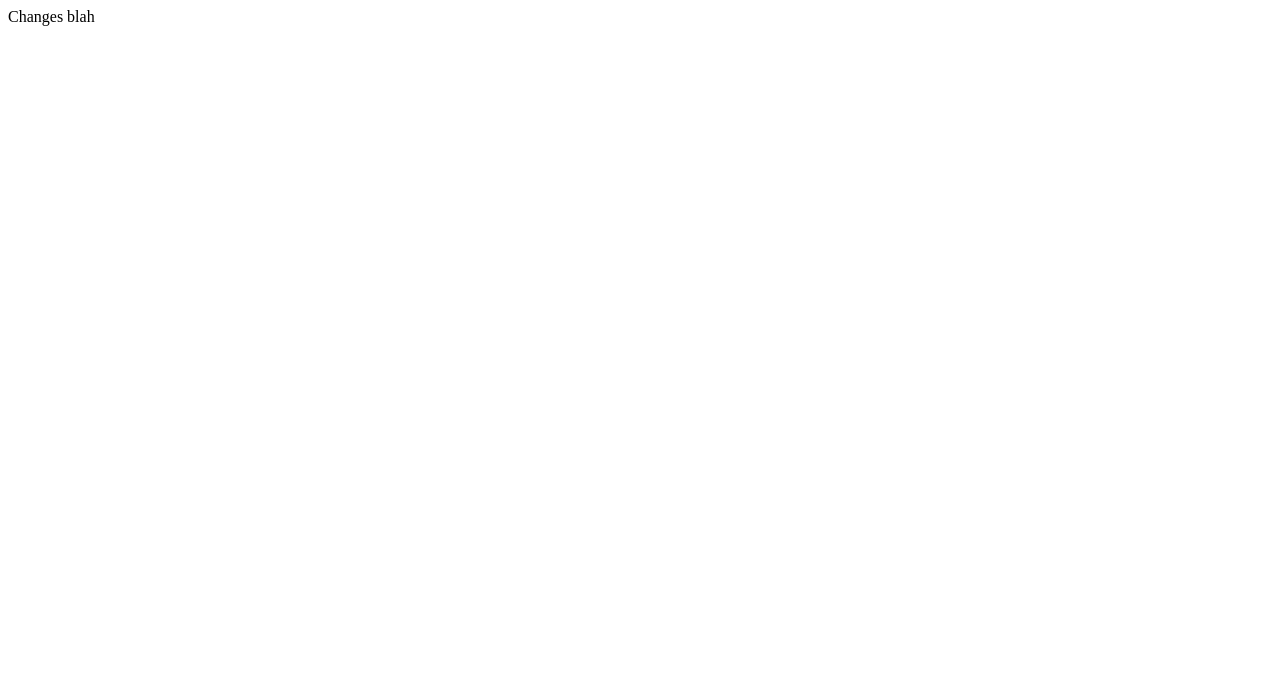
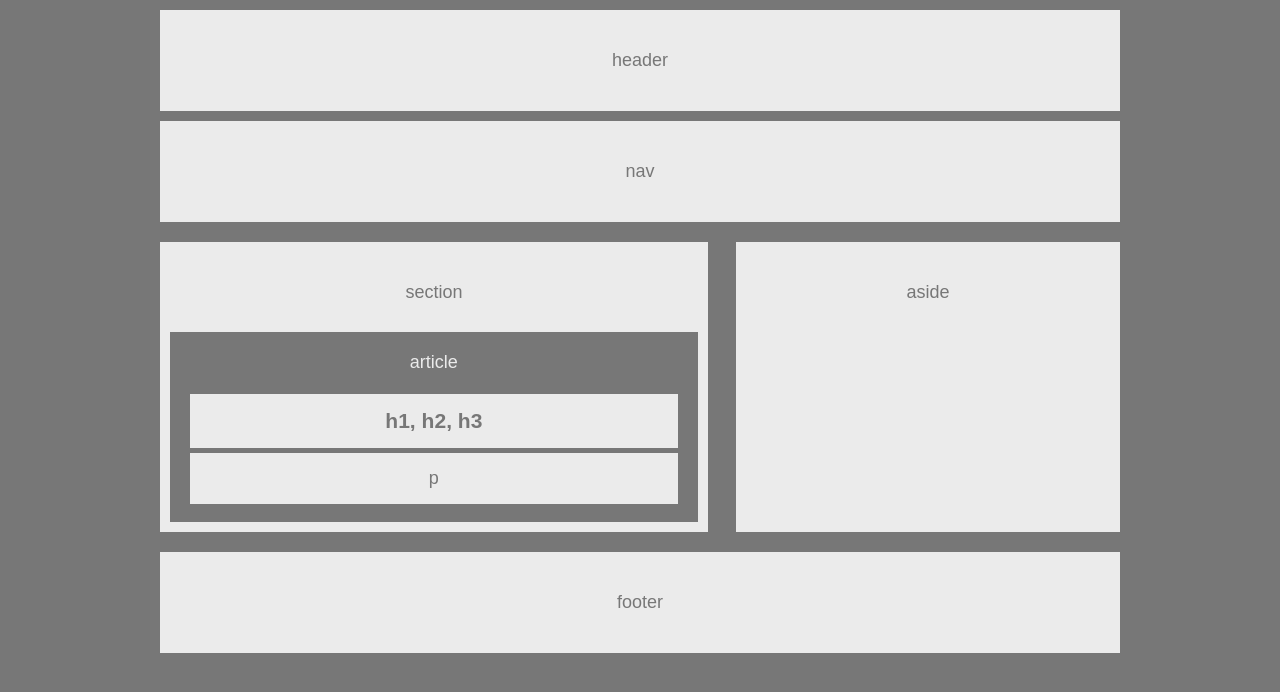
Before and after one commit to cjohnston32/HW-Wireframe, a plain HTML site: page index.html in a window 1280 px wide. Drawn offline with Linux system fonts and the light colour scheme.

Commit message:
Version 1.0 First working version of basic homework

```diff
--- a/index.html
+++ b/index.html
@@ -1 +1,35 @@
-Changes blah
+<!DOCTYPE HTML>
+<html lang="en-us">
+  <head>
+    <meta charset="utf-8">
+    <link rel="stylesheet" type="text/css" href="style2.css">
+  </head>
+  <body>
+    <header class="white1">
+      header
+    </header>
+    <nav class="white1">
+      nav
+    </nav>
+    <div>
+      <section>
+        section
+        <article>
+          article
+          <h1>
+            h1, h2, h3
+          </h1>
+          <p>
+            p
+          </p>
+        </article>
+      </section>
+      <aside>
+        aside
+      </aside>
+    </div>
+    <footer>
+      footer
+    </footer>
+  </body>
+</html>
--- /dev/null
+++ b/style.css
@@ -0,0 +1,89 @@
+html {
+  background-color: #777;
+  font-family: 'Arial', 'Helvetica Neue', Helvetica, sans-serif;
+  font-size: 18px;
+  color: #777;
+}
+
+body {
+  text-align: center;
+  width: 960px; /* Predetermined */
+  margin: 10px auto; /* To center, simply use auto margin even with custom width */
+}
+
+.white1 { /* For header, nav, footer */
+  margin: inherit;
+  background-color: #ebebeb;
+  padding: 40px;
+}
+
+/*  -------------A FEW NOTES ON WIDTH/HEIGHT----------------
+  width: property defines a set CONTENT width, including margin, border, and padding
+  So for elements of white1, element width is
+  40+40+860=960px
+  L&R Padding = 40px
+  960px - (40*2)px = 860px = white1 content width
+  960 is the content width for the BODY element
+  Use max-width if you need to
+*/
+
+div {
+  margin: 20px auto;
+  max-width: 960px;
+  position: relative;
+  height: 250px;
+}
+
+section {
+  background-color: #ebebeb;
+  width: 55%;
+  height: 96%;
+  float: left;
+  position: absolute;
+  left: 0px;
+  padding: 40px 10px 10px 10px;
+}
+
+article {
+  background-color: #777;
+  color: #ebebeb;
+  padding: 20px;
+  margin: 20px 10px 10px 10px;
+  position: absolute;
+  width: 89%;
+  left: 0px;
+  bottom: 0px;
+  top: 70px;
+}
+
+h1 {
+  background-color: #ebebeb;
+  color: #777;
+  padding: 15px;
+  margin-bottom: 0px;
+}
+
+p {
+  background-color: #ebebeb;
+  color: #777;
+  padding: 15px;
+  position: absolute;
+  bottom: 0px;
+  width: 86.7%;
+}
+
+aside {
+  background-color: #ebebeb;
+  width: 40%;
+  height: inherit;
+  float: left;
+  position: absolute;
+  right: 0px;
+  padding: 40px 0px 0px;
+}
+
+footer {
+  margin: 60px 0px;
+  padding: 40px;
+  background-color: #ebebeb;
+}
--- /dev/null
+++ b/style2.css
@@ -0,0 +1,89 @@
+html {
+  background-color: #777;
+  font-family: 'Arial', 'Helvetica Neue', Helvetica, sans-serif;
+  font-size: 18px;
+  color: #777;
+}
+
+body {
+  text-align: center;
+  width: 960px; /* Predetermined */
+  margin: 10px auto; /* To center, simply use auto margin even with custom width */
+}
+
+.white1 { /* For header, nav, footer */
+  margin: inherit;
+  background-color: #ebebeb;
+  padding: 40px;
+}
+
+/*  -------------A FEW NOTES ON WIDTH/HEIGHT----------------
+  width: property defines a set CONTENT width, including margin, border, and padding
+  So for elements of white1, element width is
+  40+40+860=960px
+  L&R Padding = 40px
+  960px - (40*2)px = 860px = white1 content width
+  960 is the content width for the BODY element
+  Use max-width if you need to
+*/
+
+div {
+  margin: 20px auto;
+  max-width: 960px;
+  position: relative;
+  height: 250px;
+}
+
+section {
+  background-color: #ebebeb;
+  width: 55%;
+  height: 96%;
+  float: left;
+  position: absolute;
+  left: 0px;
+  padding: 40px 10px 10px 10px;
+}
+
+article {
+  background-color: #777;
+  color: #ebebeb;
+  padding: 20px;
+  margin: 20px 10px 10px 10px;
+  position: absolute;
+  width: 89%;
+  left: 0px;
+  bottom: 0px;
+  top: 70px;
+}
+
+h1 {
+  background-color: #ebebeb;
+  color: #777;
+  padding: 15px;
+  margin-bottom: 0px;
+}
+
+p {
+  background-color: #ebebeb;
+  color: #777;
+  padding: 15px;
+  position: absolute;
+  bottom: 0px;
+  width: 86.7%;
+}
+
+aside {
+  background-color: #ebebeb;
+  width: 40%;
+  height: inherit;
+  float: left;
+  position: absolute;
+  right: 0px;
+  padding: 40px 0px 0px;
+}
+
+footer {
+  margin: 60px 0px;
+  padding: 40px;
+  background-color: #ebebeb;
+}
```
